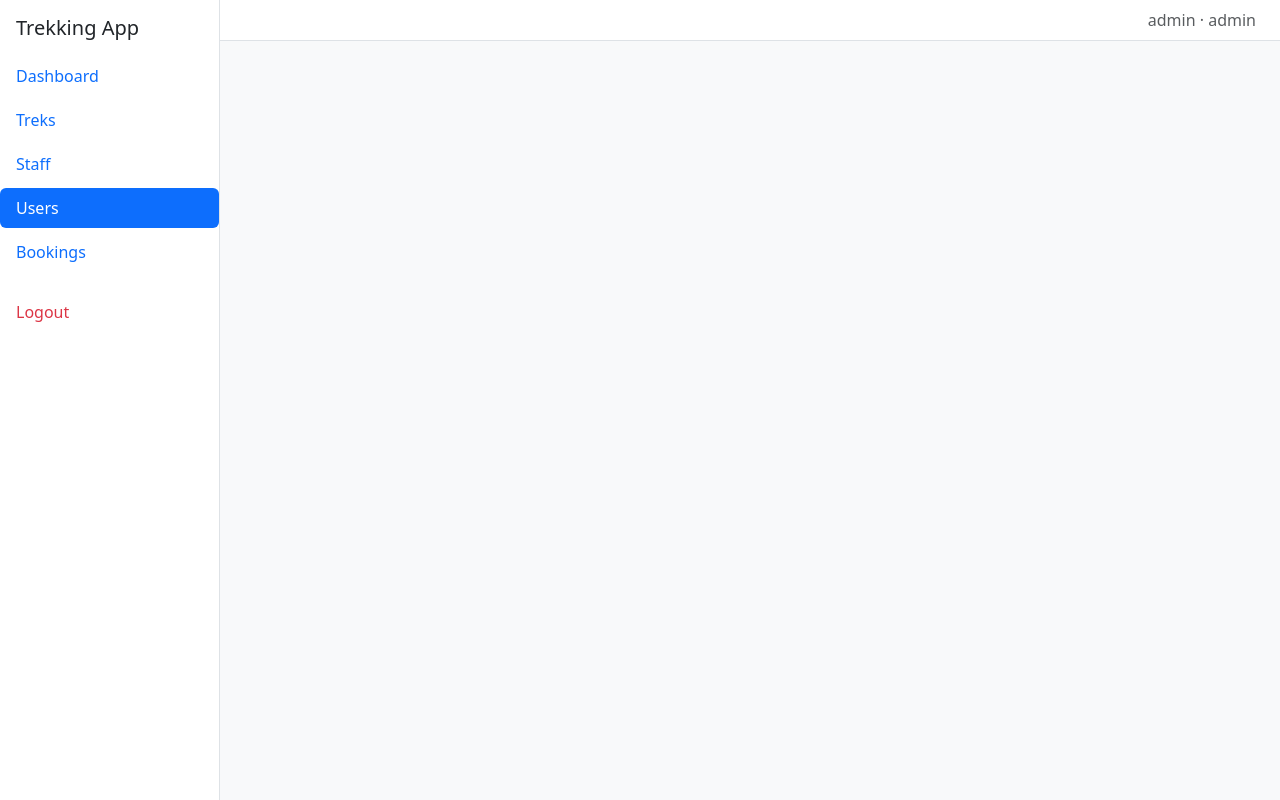
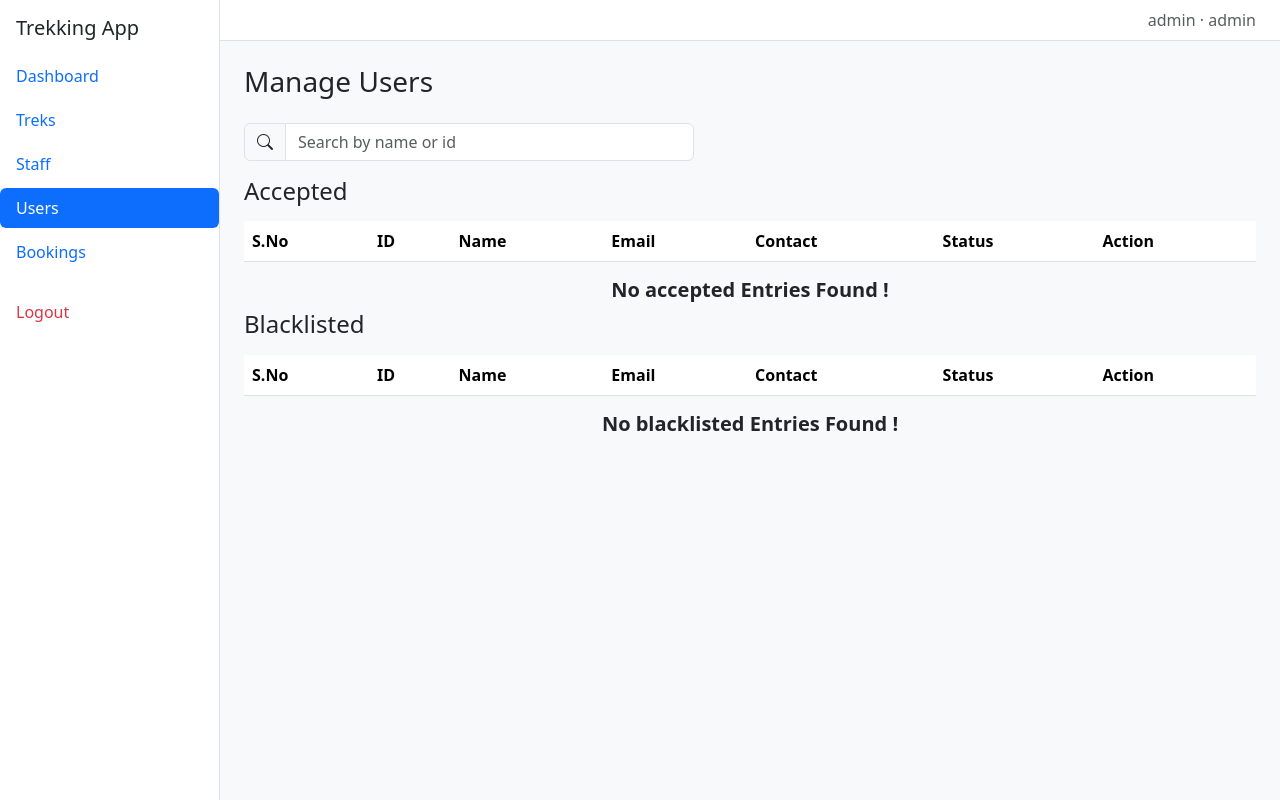
Before and after one commit to 2f3003186/trekking-management-system-mad1, a Flask app: page /admin/users in a window 1280 px wide. Run offline with Flask 3, Linux system fonts and the light colour scheme; data comes from the database, SQL or seed files in the repository; lists and menus that the app fills with data are empty.

Commit message:
MILESTONE-3 Admin dashboard and features

```diff
--- a/controllers/admin_controllers.py
+++ b/controllers/admin_controllers.py
@@ -183,8 +183,39 @@ def reject_staff(staff_id):
 
 @app.route('/admin/users')
 def manage_users():
-    return render_template("/admin/manage_users.html", current_user_name=User.query.get(1).name, current_role="admin")
+    query = request.args.get('q', '')
+    result = []
+    if query:
+        if query.isdigit():
+            result = (User.query.filter(User.id.like(f"%{query}%")).filter_by(role="user").all())
+
+        else:
+            result = (User.query.filter(User.name.ilike(f"%{query}%")).filter_by(role="user").all())
+
+    else:
+        result = (User.query.filter_by(role="user").all())
+    return render_template("/admin/manage_users.html",
+                           current_user_name=User.query.get(1).name,
+                           current_role="admin",
+                           result=result,
+                           query=query)
 
 @app.route('/admin/bookings')
 def get_bookings():
-    return render_template("/admin/bookings.html", current_user_name=User.query.get(1).name, current_role="admin")
+    query = request.args.get('q', '')
+    result = []
+    if query:
+        if query.isdigit():
+            result = (Booking.query.filter(Booking.id.like(f"%{query}%")).all())
+
+        else:
+            result = (Booking.query.filter(Booking.user.name.ilike(f"%{query}%")).all())
+
+    else:
+        result = (Booking.query.all())
+
+    return render_template("/admin/bookings.html",
+                            current_user_name=User.query.get(1).name,
+                            current_role="admin",
+                            result=result,
+                            query=query)
--- a/model.py
+++ b/model.py
@@ -12,6 +12,7 @@ class User(db.Model):
     role = db.Column(db.String, nullable=False)
     ph_num = db.Column(db.String, unique=True)
     time_created = db.Column(db.DateTime, default=datetime.now)
+    status = db.Column(db.String, default="accepted", nullable=False)
 
     bookings = db.relationship("Booking", back_populates="user")
 
--- a/templates/admin/dashboard.html
+++ b/templates/admin/dashboard.html
@@ -38,8 +38,9 @@
     </div>
 </div>
 <h5 class="m-2">Recent Bookings</h5>
-<table class="table bg-white">
+<table class="table bg-white align-middle">
     <thead>
+        <th>S.No</th>
         <th>Booking ID</th>
         <th>User</th>
         <th>Trek</th>
@@ -49,8 +50,9 @@
     <tbody>
         {% for b in recent_bookings %}
         <tr>
+            <td>{{ loop.index }}</td>
             <td>{{b.id}}</td>
-            <td>{{b.user}}</td>
+            <td>{{b.user.name}}</td>
             <td>{{b.trek}}</td>
             <td>{{b.date.strftime('%d %b %Y')}}</td>
             <td>{{b.status}}</td>
--- a/templates/admin/manage_staff.html
+++ b/templates/admin/manage_staff.html
@@ -24,6 +24,7 @@
 <table class="table bg-white mb-2 mt-4 align-middle">
 <thead>
     <tr>
+        <th>S.No</th>
         <th>ID</th>
         <th>Name</th>
         <th>Email</th>
@@ -38,6 +39,7 @@
     {% if staff_member.status == status %}
     {% set ns.counter = ns.counter + 1 %}
     <tr>
+        <td>{{ loop.index }}</td>
         <td>{{ staff_member.id }}</td>
         <td>{{ staff_member.user.name }}</td>
         <td>{{ staff_member.user.email }}</td>
--- a/templates/admin/manage_users.html
+++ b/templates/admin/manage_users.html
@@ -10,5 +10,53 @@
 {% endblock %}
 
 {% block content %}
-
+<h3 class="mb-4">Manage Users</h3>
+<form class="mb-3" method="GET" style="max-width:450px">
+    <div class="input-group">
+        <span class="input-group-text">
+            <i class="bi bi-search"></i>
+        </span>
+        <input class="form-control" type="text" name="q" placeholder="Search by name or id" value="{{ request.args.get('q', '') }}">
+    </div>
+</form>
+{% for status in ["accepted", "blacklisted"] %}
+<h4 class="mb-3">{{ status | title }}</h4>
+<table class="table bg-white align-middle">
+    <thead>
+        <th>S.No</th>
+        <th>ID</th>
+        <th>Name</th>
+        <th>Email</th>
+        <th>Contact</th>
+        <th>Status</th>
+        <th>Action</th>
+    </thead>
+    <tbody>
+        {% set ns = namespace(counter=0) %}
+        {% for user in result %}
+        {% if user.status == status %}
+        {% set ns.counter = ns.counter + 1 %}
+        <tr>
+            <td>{{ loop.index }}</td>
+            <td>{{ user.id }}</td>
+            <td>{{ user.name }}</td>
+            <td>{{ user.email }}</td>
+            <td>{{ user.ph_num }}</td>
+            <td>{{ user.status }}</td>
+            <td>
+                {% if status == accepted %}
+                <a class="btn btn-danger" href="/admin/user/blacklist/{{ user.id }}">Blacklist</a>
+                {% elif status == "blacklisted" %}
+                <a class="btn btn-primary" href="/admin/user/accept/{{ user.id }}">Unblock</a>
+                {% endif %}
+            </td>
+        </tr>
+        {% endif %}
+        {% endfor %}
+    </tbody>
+</table>
+{% if ns.counter == 0 %}
+    <h5 class="fw-bold text-center">No {{status}} Entries Found !</h5>
+{% endif %}
+{% endfor %}
 {% endblock %}
--- a/templates/admin/treks.html
+++ b/templates/admin/treks.html
@@ -28,8 +28,9 @@
 {% if not result and query %}
 <h5 class="mt-2 fw-bold">No Results Found !</h5>
 {% endif %}
-<table class="table bg-white">
+<table class="table bg-white align-middle">
     <thead>
+        <th>S.No</th>
         <th>ID</th>
         <th>Trek Name</th>
         <th>Location</th>
@@ -41,6 +42,7 @@
     <tbody>
         {% for trek in result %}
         <tr>
+            <td>{{ loop.index }}</td>
             <td>{{ trek.id }}</td>
             <td>{{ trek.name }}</td>
             <td>{{ trek.location }}</td>
```
Also changed, not shown: templates/admin/bookings.html (+34 -1 lines).
